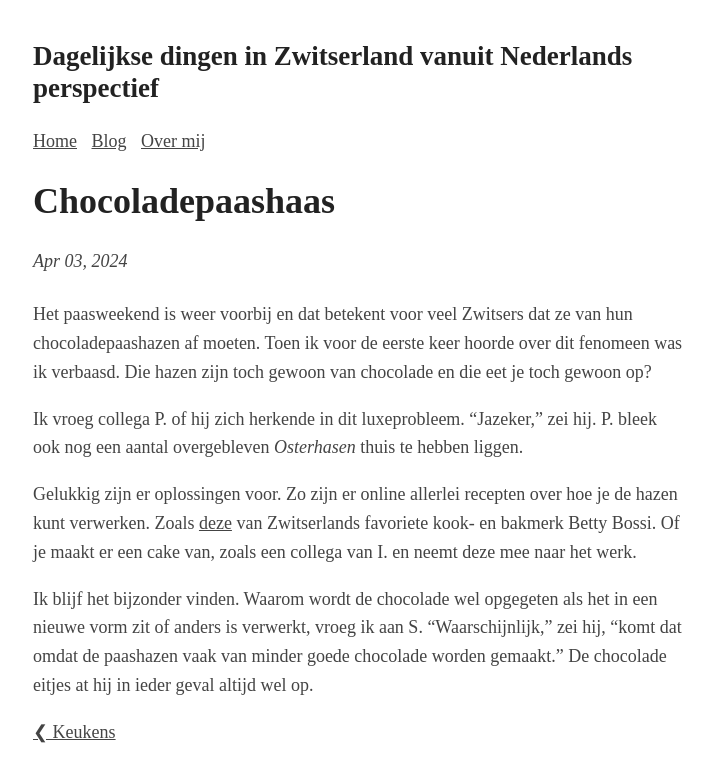
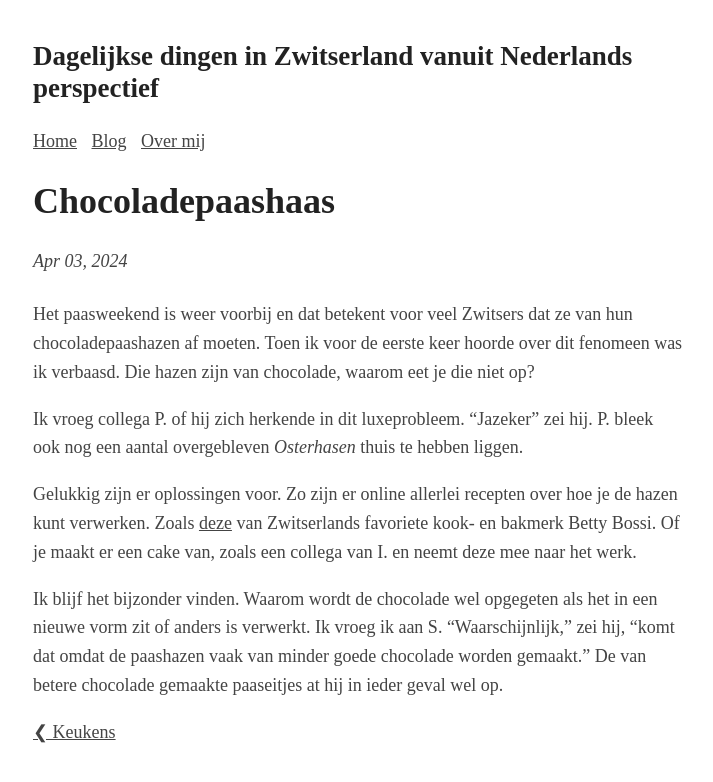
Before and after one commit to Roald87/roaldin.ch, a Jekyll site: the page built from _posts/2024-04-03-chocoladepaashaas.md, in a window 1280 px wide. Shown: the top 782 px of the page, without its empty margins (282-995 px from the left). Built offline with Jekyll 4.4.1, drawn with Linux system fonts in a browser that asks for light colours; comment, search, counter and statistics services are not loaded.

Commit message:
Improve wording

```diff
--- a/_posts/2024-04-03-chocoladepaashaas.md
+++ b/_posts/2024-04-03-chocoladepaashaas.md
@@ -4,10 +4,10 @@ title: Chocoladepaashaas
 image: #generated/
 ---
 
-Het paasweekend is weer voorbij en dat betekent voor veel Zwitsers dat ze van hun chocoladepaashazen af moeten. Toen ik voor de eerste keer hoorde over dit fenomeen was ik verbaasd. Die hazen zijn toch gewoon van chocolade en die eet je toch gewoon op?
+Het paasweekend is weer voorbij en dat betekent voor veel Zwitsers dat ze van hun chocoladepaashazen af moeten. Toen ik voor de eerste keer hoorde over dit fenomeen was ik verbaasd. Die hazen zijn van chocolade, waarom eet je die niet op?
 
-Ik vroeg collega P. of hij zich herkende in dit luxeprobleem. “Jazeker,” zei hij. P. bleek ook nog een aantal overgebleven _Osterhasen_ thuis te hebben liggen.
+Ik vroeg collega P. of hij zich herkende in dit luxeprobleem. “Jazeker” zei hij. P. bleek ook nog een aantal overgebleven _Osterhasen_ thuis te hebben liggen.
 
 Gelukkig zijn er oplossingen voor. Zo zijn er online allerlei recepten over hoe je de hazen kunt verwerken. Zoals [deze](https://www.bettybossi.ch/de/Magazin/Display/1067000/Osterhasen-verwerten-die-besten-Tipps-und-Tricks) van Zwitserlands favoriete kook- en bakmerk Betty Bossi. Of je maakt er een cake van, zoals een collega van I. en neemt deze mee naar het werk.
 
-Ik blijf het bijzonder vinden. Waarom wordt de chocolade wel opgegeten als het in een nieuwe vorm zit of anders is verwerkt, vroeg ik aan S. "Waarschijnlijk," zei hij, "komt dat omdat de paashazen vaak van minder goede chocolade worden gemaakt." De chocolade eitjes at hij in ieder geval altijd wel op.
+Ik blijf het bijzonder vinden. Waarom wordt de chocolade wel opgegeten als het in een nieuwe vorm zit of anders is verwerkt. Ik vroeg ik aan S. "Waarschijnlijk," zei hij, "komt dat omdat de paashazen vaak van minder goede chocolade worden gemaakt." De van betere chocolade gemaakte paaseitjes at hij in ieder geval wel op.
```
